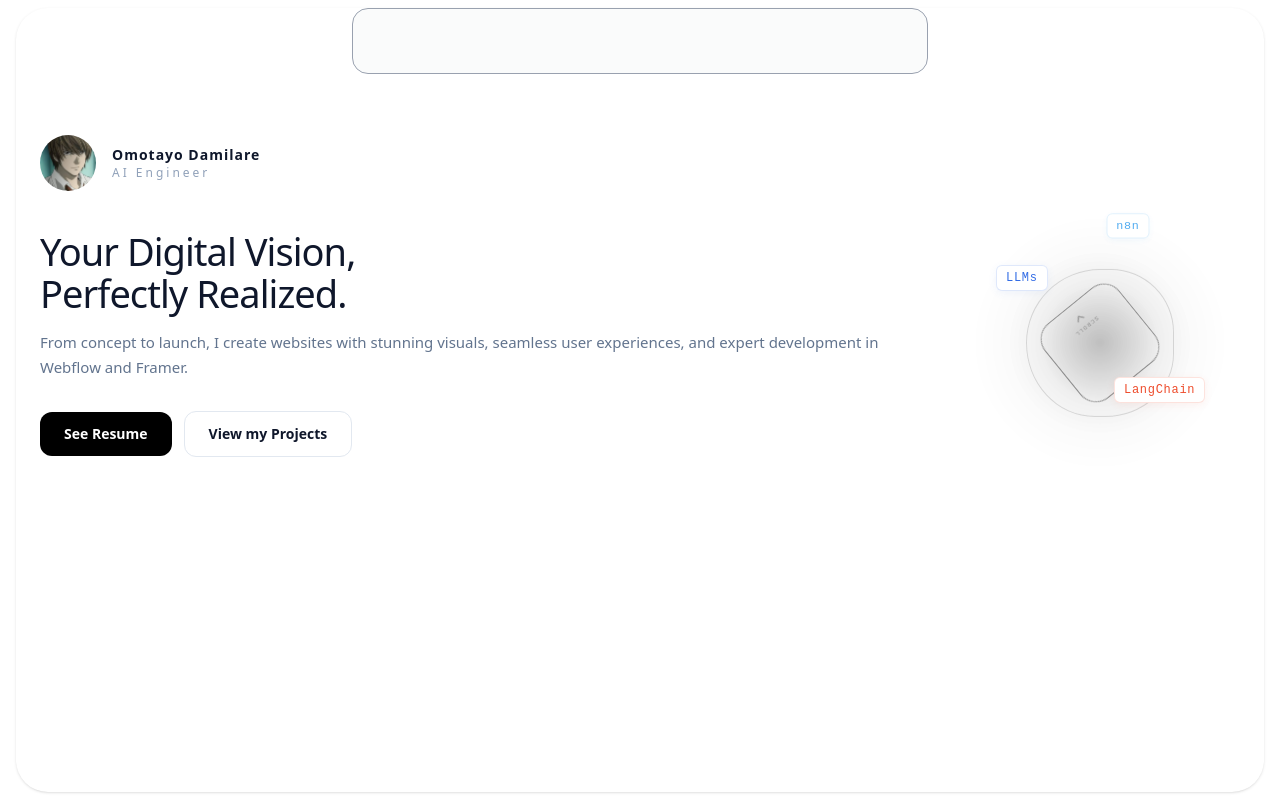
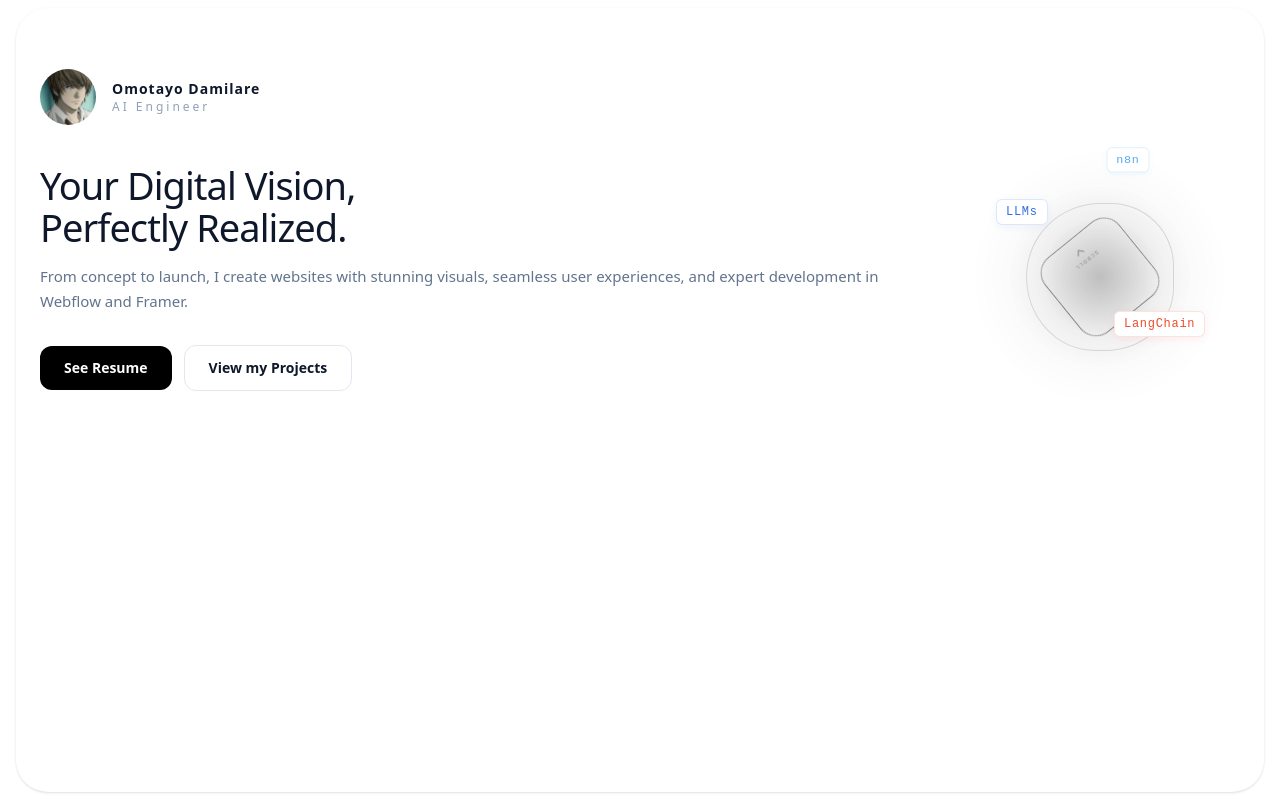
Before and after one commit to Dahmie87/portfolioIn3d, a React (Vite) app: page / in a window 1280 px wide. Built offline with nearby package versions, Linux system fonts and the light colour scheme.

Commit message:
add new home

```diff
--- a/src/components/home.tsx
+++ b/src/components/home.tsx
@@ -3,11 +3,7 @@ import AbstractShape from "./abstract";
 import heroProfile from "../assets/profile-1.jfif";
 
 function NavBar() {
-  return (
-    <>
-      <nav className="mx-auto w-xl rounded-2xl py-8 bg-gray-100/40 border border-gray-400"></nav>
-    </>
-  );
+  return <></>;
 }
 
 export default function ProtoType(): React.ReactElement {
```
